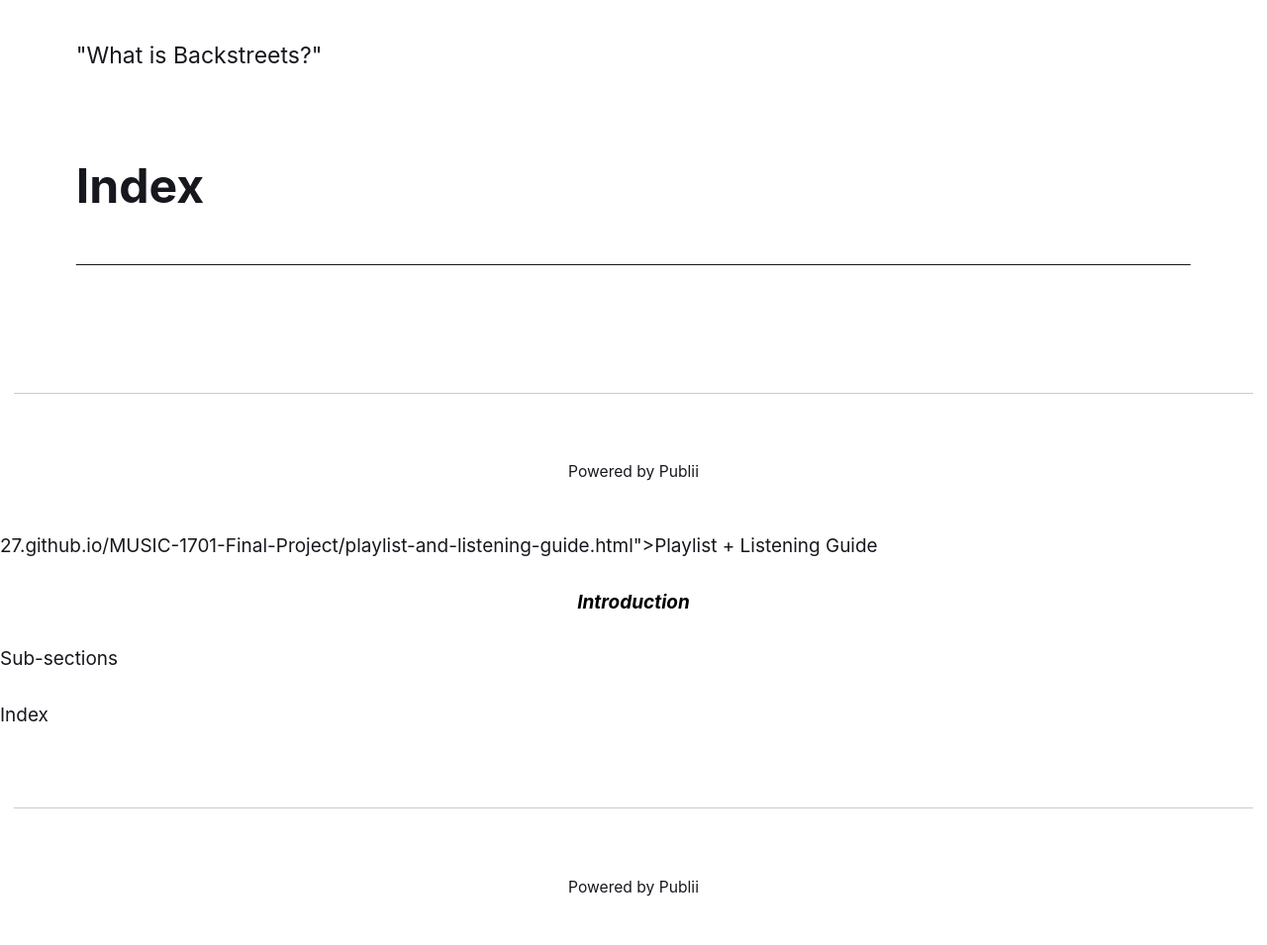
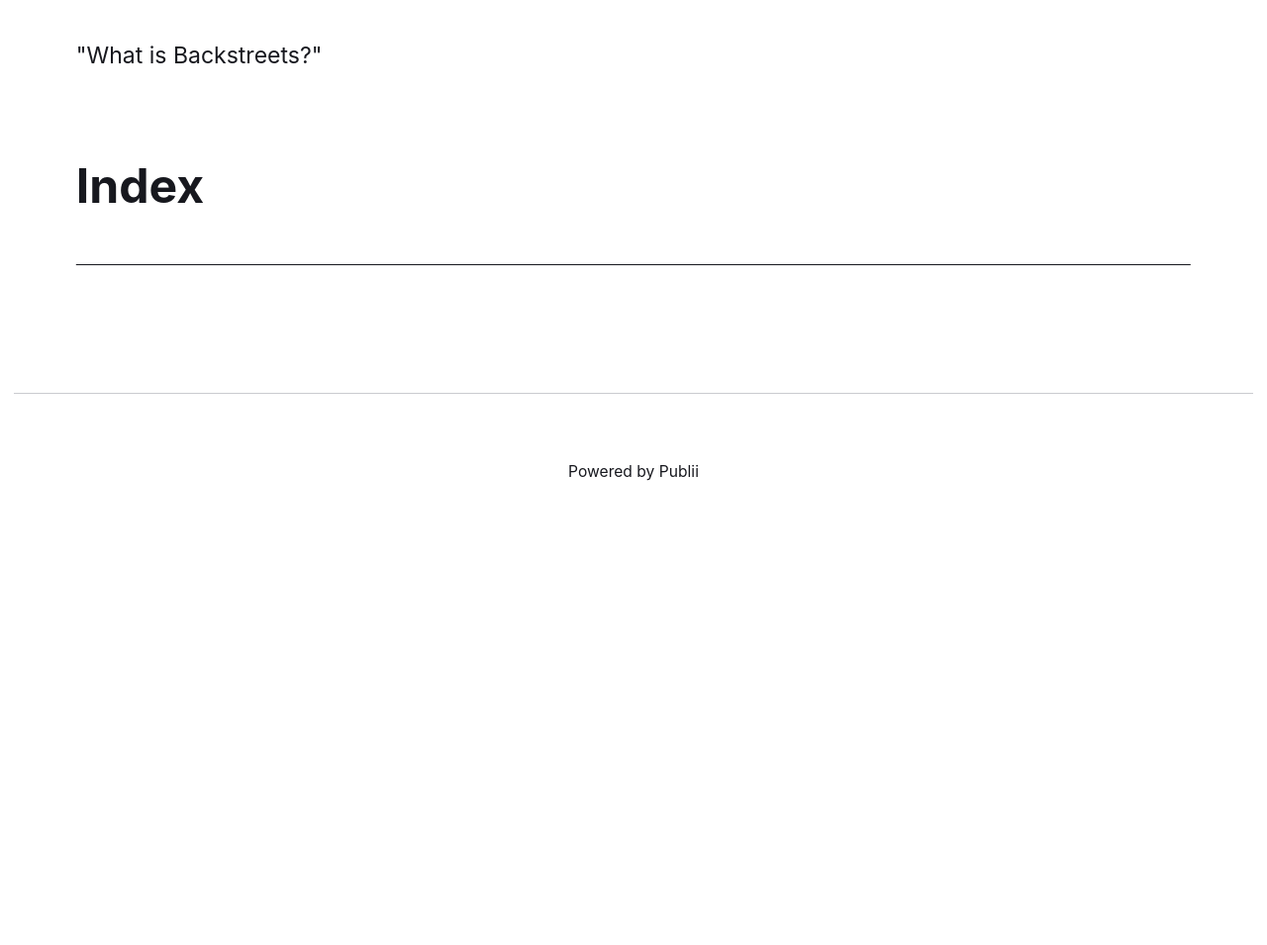
Before and after one commit to scr227/MUSIC-1701-Final-Project, a plain HTML site: page index.html in a window 1280 px wide. Shown: the whole page at 99% size. After the commit the page ends 800 px from the top, so only its background shows below. Drawn offline with Linux system fonts and the light colour scheme.

Commit message:
Update index.html

```diff
--- a/index.html
+++ b/index.html
@@ -9,13 +9,4 @@
                     this.classList.add('is-loaded');
                 }, false);
             }
-        }</script></body></html>27.github.io/MUSIC-1701-Final-Project/playlist-and-listening-guide.html">Playlist + Listening Guide</a></p><p class="align-center"><span style="color: #000000;"><em><strong><a href="https://scr227.github.io/MUSIC-1701-Final-Project/put-the-fries-in-the-bag.html" style="color: #000000;">Introduction</a></strong></em></span></p><p><a href="https://scr227.github.io/MUSIC-1701-Final-Project/put-the-fries-in-the-bag.html">Sub-sections</a></p><p><a href="#INTERNAL_LINK#/page/null"></a><a href="https://scr227.github.io/MUSIC-1701-Final-Project/index.html">Index</a></p></div></article></main><footer class="footer"><div class="wrapper"><nav class="footer__nav"><ul></ul></nav><div class="footer__copyright">Powered by Publii</div><button id="backToTop" class="footer__bttop" aria-label="Back to top" title="Back to top"><svg width="20" height="20"><use xlink:href="https://scr227.github.io/MUSIC-1701-Final-Project/assets/svg/svg-map.svg#toparrow"/></svg></button></div></footer><script defer="defer" src="https://scr227.github.io/MUSIC-1701-Final-Project/assets/js/scripts.min.js?v=ffcbea6c02c8178d10092962b235a5b0"></script><script>window.publiiThemeMenuConfig={mobileMenuMode:'sidebar',animationSpeed:300,submenuWidth: 'auto',doubleClickTime:500,mobileMenuExpandableSubmenus:true,relatedContainerForOverlayMenuSelector:'.top'};</script><script>var images = document.querySelectorAll('img[loading]');
-        for (var i = 0; i < images.length; i++) {
-            if (images[i].complete) {
-                images[i].classList.add('is-loaded');
-            } else {
-                images[i].addEventListener('load', function () {
-                    this.classList.add('is-loaded');
-                }, false);
-            }
         }</script></body></html>
```
